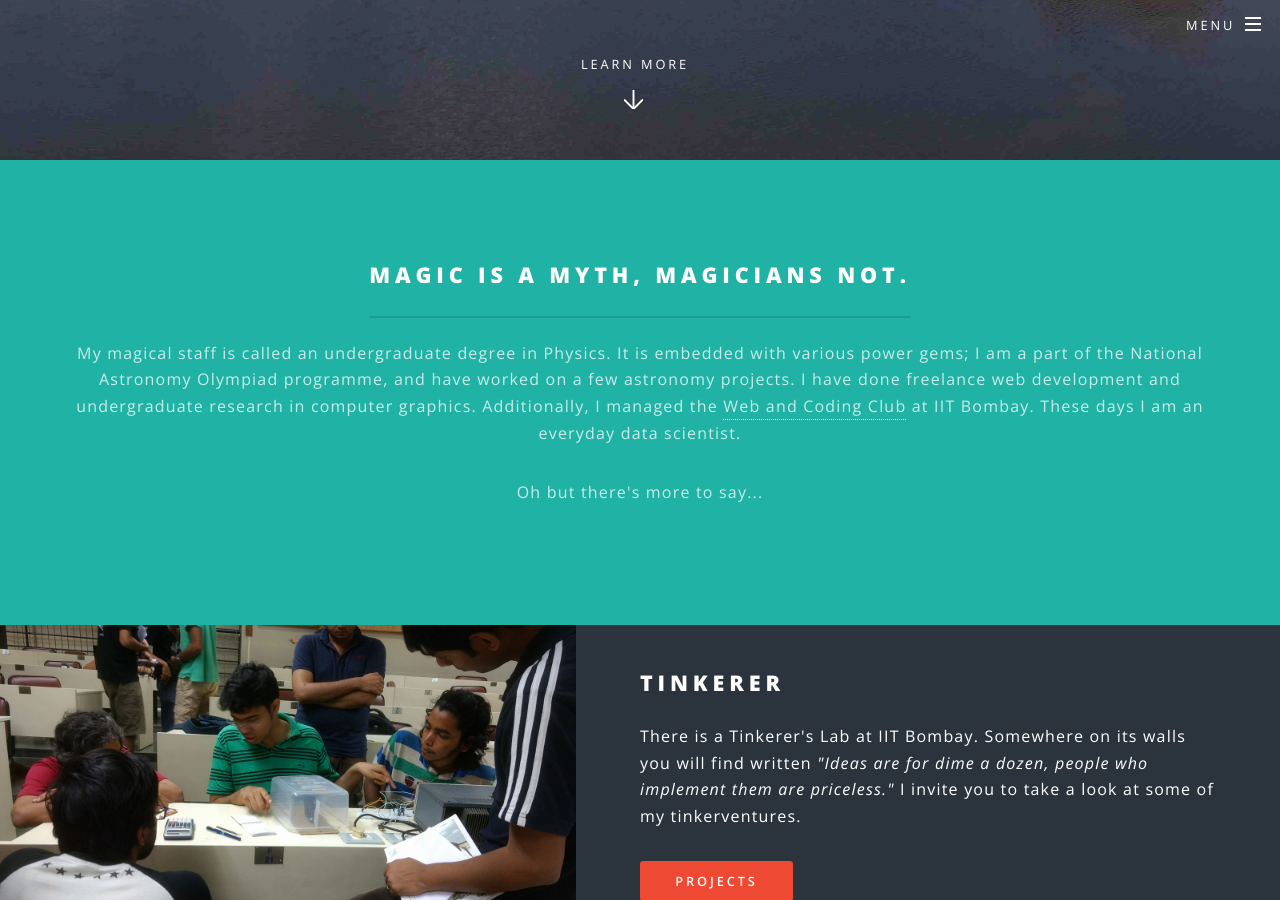
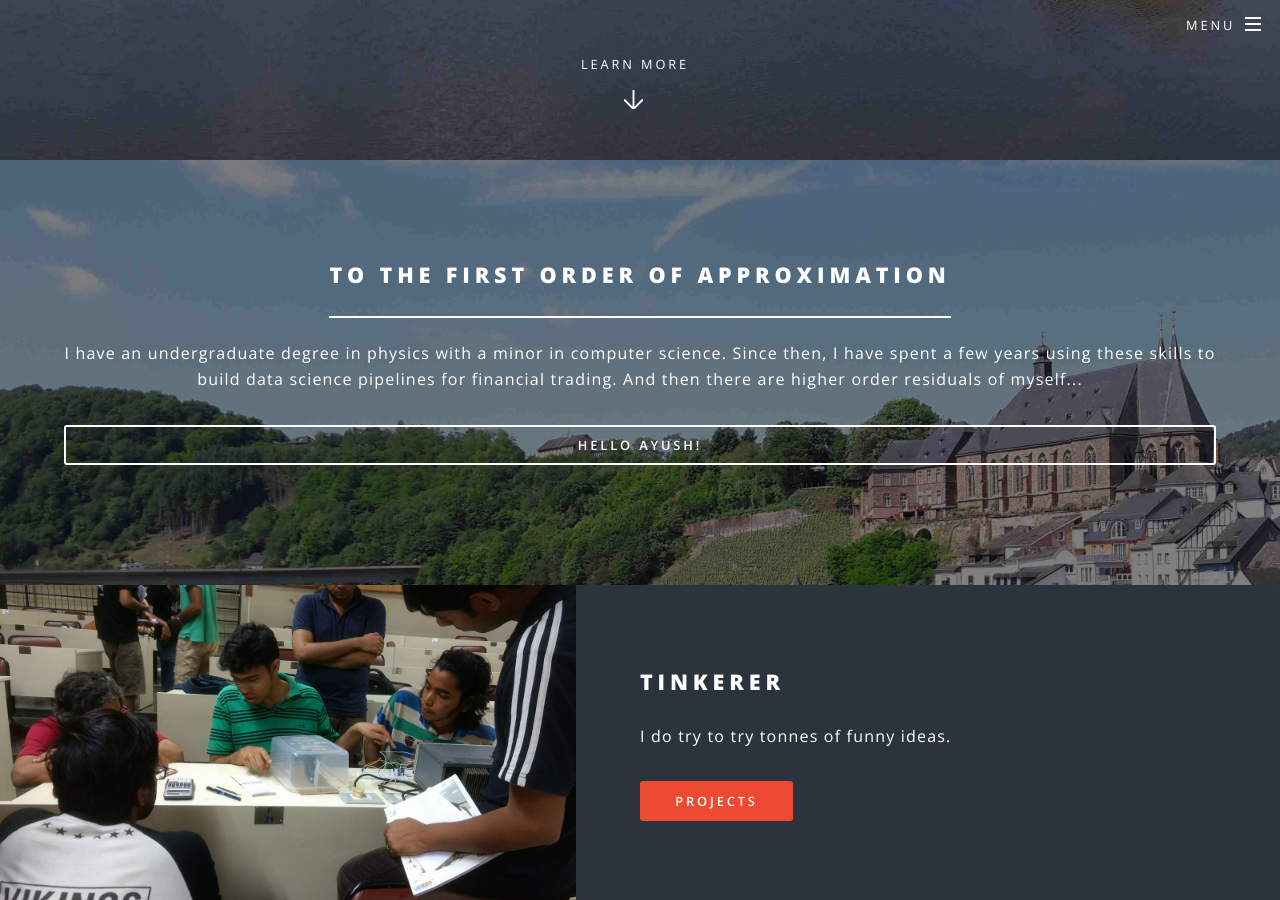
Before and after one commit to cheekujodhpur/website, a Jekyll site: the page built from index.html, in a window 1280 px wide and 900 px high, scrolled down 740 px. Built offline with Jekyll 4.4.1, drawn with Linux system fonts in a browser that asks for light colours; some of the changed text lies outside the part shown.

Commit message:
update intro

```diff
--- a/_config.yml
+++ b/_config.yml
@@ -8,11 +8,10 @@ description_small: turns dreams into reality.
 baseurl: "" # the subpath of your site, e.g. /blog/
 url: "https://kumar-ayush.com" # the base hostname & protocol for your site
 social:
-    twitter: https://twitter.com/kumarayush4ever
     github: https://github.com/cheekujodhpur
     linkedin-square: https://linkedin.com/in/cheekujodhpur
+    twitter: https://twitter.com/kumarayush4ever
     facebook-official: https://facebook.com/cheekujodhpur
-    google-plus-square: https://plus.google.com/u/0/+cheekujodhpur
 
 # Build Settings
 sass:
--- a/index.html
+++ b/index.html
@@ -12,16 +12,14 @@ bartitle: Home
 					</section>
 
 				<!-- One -->
-					<section id="one" class="wrapper style1 special">
+					<section id="one" class="wrapper style4 special">
 						<div class="inner">
 							<header class="major">
-								<h2>Magic is a myth, magicians not.</h2>
+								<h2>To the first order of approximation</h2>
                                 <p>
-                                My magical staff is called an undergraduate degree in Physics. It is embedded with various power gems; I am a part of the National Astronomy Olympiad programme, and have worked on a few astronomy projects. I have done freelance web development and undergraduate research in computer graphics. Additionally, I managed the <a style="display:inline-block" href="https://wncc-iitb.org/">Web and Coding Club</a> at IIT Bombay. These days I am an everyday data scientist.
+                                I have an undergraduate degree in physics with a minor in computer science. Since then, I have spent a few years using these skills to build data science pipelines for financial trading. And then there are higher order residuals of myself...
                                 </p>
-                                <p>
-                                Oh but there's more to say...
-                                </p>
+                                <p><a href="mailto:cheekujodhpur@gmail.com" class="button fit">Hello Ayush!</a></p>
 							</header>
 						</div>
 					</section>
@@ -32,22 +30,21 @@ bartitle: Home
 						<section class="spotlight">
 							<div class="image"><img src="/images/me_tinker.jpg" alt="" /></div><div class="content">
                                 <h2>Tinkerer</h2>
-                                <p>There is a Tinkerer's Lab at IIT Bombay. Somewhere on its walls you will find written
-                                <em>"Ideas are for dime a dozen, people who implement them are priceless."</em>
-                                I invite you to take a look at some of my tinkerventures.</p>
+                                <p>I do try to try tonnes of funny ideas.</p>
                                 <p><a href="/projects" class="button special">Projects</a></p>
 							</div>
 						</section>
 						<section class="spotlight">
 							<div class="image"><img src="/images/me_emily.jpg" alt="" /></div><div class="content">
                                 <h2>Artist</h2>
-								<p>Prose and music and games. All works unpublished. I am shy about this, but am working on it.</p>
+								<p>You can taste my cooking on invitation, you may not want to hear my music, but you are welcome to read my writing.</p>
+								<p><a href="/blog" class="button special">Blog</a></p>
 							</div>
 						</section>
 						<section class="spotlight">
 							<div class="image"><img src="/images/me_server.jpg" alt="" /></div><div class="content">
                                 <h2>Doc</h2>
-								<p>I like to fix things, and it is incredibly thrilling to do so under heavy pressure. No medical or doctorate degree though.</p>
+								<p>That is a strange way to say that I am good at problem solving, not the medical kind though.</p>
 							</div>
 						</section>
 						<section class="spotlight">
@@ -59,21 +56,7 @@ bartitle: Home
 						<section class="spotlight">
 							<div class="image"><img src="/images/me_moselle.jpg" alt="" /></div><div class="content">
                                 <h2>Explorer</a></h2>
-								<p>Always the road less travelled.</p>
+								<p>You should take the road less travelled because the influencers will tell you about the other ones anyway.</p>
 							</div>
 						</section>
 					</section>
-
-                    <!-- Two more -->
-					<section id = "cta" class="wrapper style4">
-						<div class="inner">
-							<header>
-								<h2>And many more such ideas explored</h2>
-								<p>Each project a forge for a great friendship, and a result of collaboration.</p>
-							</header>
-							<ul class="actions vertical">
-								<li><a href="/blog" class="button fit special">Blog</a></li>
-								<li><a href="mailto:cheekujodhpur@gmail.com" class="button fit">Have an idea?</a></li>
-							</ul>
-						</div>
-					</section>
```
